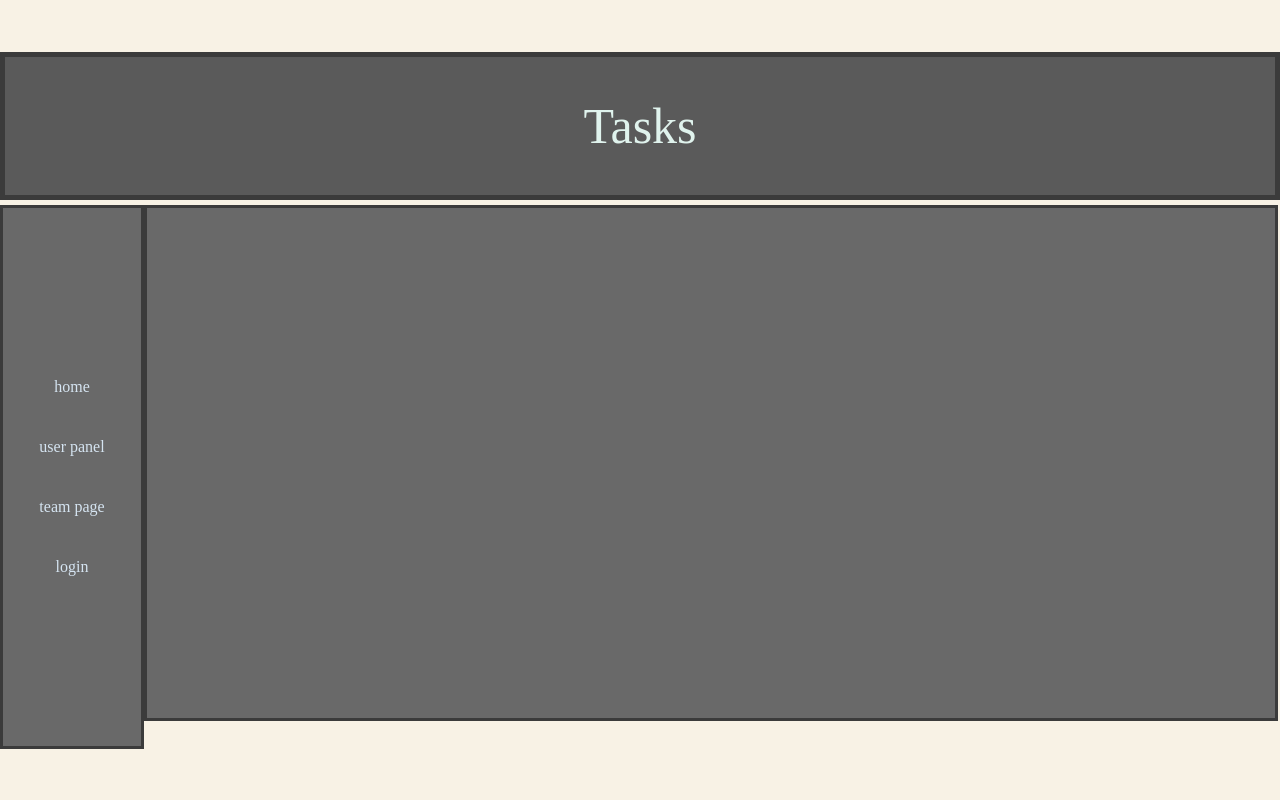
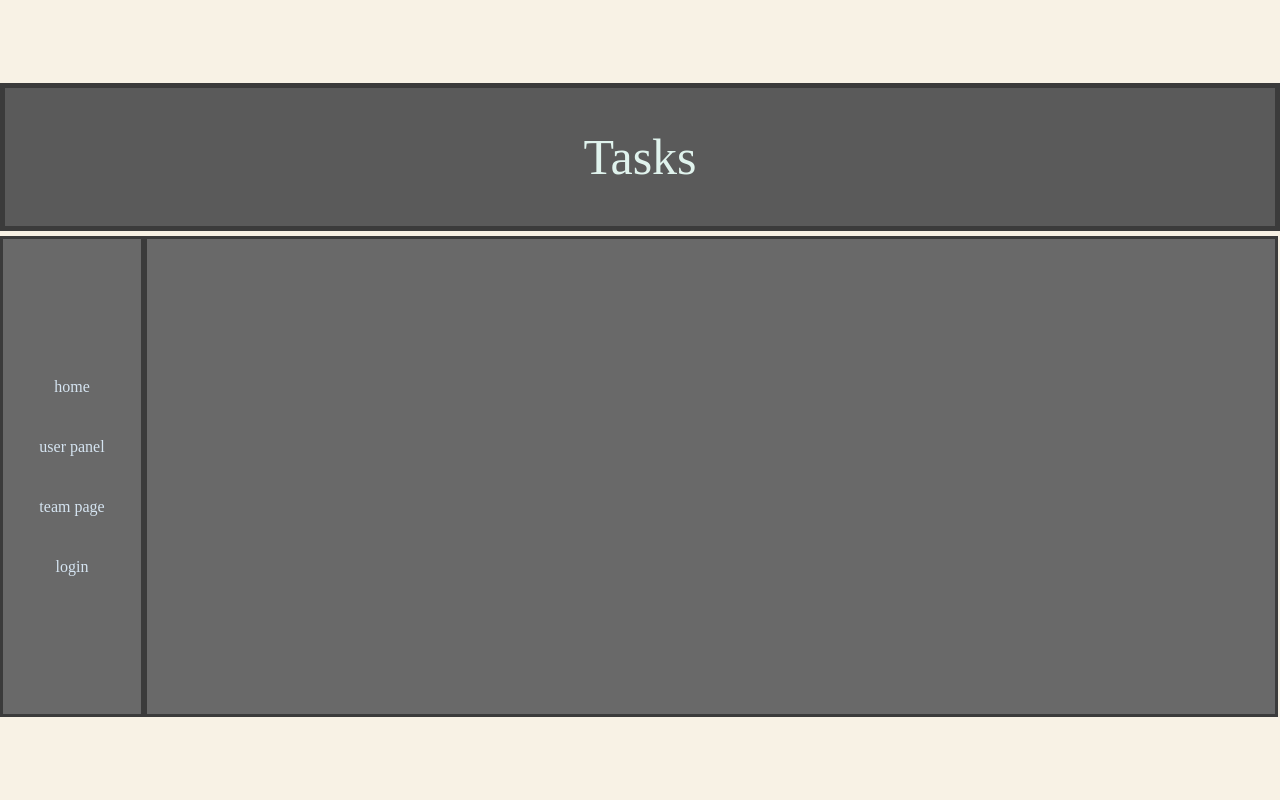
Before and after one commit to anicolette/ProjectOk, a PHP site: page /taskPage.php?teamName=1 in a window 1280 px wide. Run offline with PHP 8.4, Linux system fonts and the light colour scheme; the visitor is signed in with stand-in values (Sample User, id 1); data that the repository does not hold is empty.

Commit message:
more frontend tweaks

```diff
--- a/getEventsForUser.php
+++ b/getEventsForUser.php
@@ -37,8 +37,8 @@
             echo "<h1>" . $teamWithEvent[0] . "</h1></br>";
             foreach ($teamWithEvent[1] as $event) {
                 // Title, Description, CreationDate, DateOf, Creator
-                echo "<h2>" . $event['Title'] . "</h2></br>"
-                    . $event['Description'] . "</br>"
+                echo "<h2>" . $event['Title'] . "</h2>"
+                    . "<p style='padding-left:20px;'>" . $event['Description'] . "</p>"
                     . "Created: "  . $event['CreationDate'] . "</br>"
                     . "Date of: " . $event['DateOf'] . "</br>"
                     . "Created by: " . $event['Creator'] . "</br>";
--- a/style.css
+++ b/style.css
@@ -82,7 +82,7 @@
   line-height: 30px;
   background-color: #696969;
   border: 3px solid #3B3B3B;
-  height: 528px;
+  height: 604px;
   width: 10%;
   float: left;
   padding: 5px;
@@ -99,6 +99,21 @@
   background-color: #696969;
   border: 3px solid #3B3B3B;
   height: 528px;
+  width: 10%;
+  float: left;
+  padding: 5px;
+  text-align: center;
+  margin-top: 5px;
+}
+
+#navtasks {
+  display: flex;
+  justify-content: center;
+  flex-direction: column;
+  line-height: 30px;
+  background-color: #696969;
+  border: 3px solid #3B3B3B;
+  height: 465px;
   width: 10%;
   float: left;
   padding: 5px;
@@ -150,8 +165,7 @@
 }
 
 #profinfo {
-  padding: 50px;
-  width: 86.24%;
+  width: 86.91%;
   float: left;
   text-align: center;
   padding: 10px;
@@ -230,9 +244,9 @@
   margin: 0 auto;
   margin-top: 5px;
   color: #E0F3ED;
-  height: 470px;
+  height: 435px;
   width: 85%;
-  overflow:scroll;
+  overflow-y:auto;
 }
 
 #events {
@@ -244,7 +258,7 @@
   margin: 0 auto;
   margin-top: 5px;
   color: #E0F3ED;
-  height: 470px;
+  height: 498px;
   width: 85%;
-  overflow:scroll;
+  overflow-y:auto;
 }
--- a/taskPage.php
+++ b/taskPage.php
@@ -88,7 +88,7 @@
 
 <body id="taskList">
     <div id="header">Tasks</div>
-	<div id="navteam"><a href="index.html">home</a><br/>
+	<div id="navtasks"><a href="index.html">home</a><br/>
 		<a href="profile.php">user panel</a></br>
 		<a href="<?php echo 'teamPage.php?&teamName='.$_GET['teamName'] ?>">team page</a><br />
 		<a href="login.php">login</a></div>
@@ -99,7 +99,7 @@
         // Title, Description, CreationDate, DueDate, Creator, Responsible
         foreach ($tasks_array as $task) {
             echo "<h3>" . $task['Title'] . " to be completed by " . $task['DueDate'] . " by " . $task['Responsible']  . "</h3>" .
-                "<h4>Description:</h4>" . $task['Description'] .
+                "<h4>Description:</h4>" . "<p style='padding-left:20px;'>" . $task['Description'] . "</p>" .
                 "<br>" .
                 "<h5>Created on " . $task['CreationDate'] . " by " . $task['Creator'] . "</h5>" .
 		"<h5>Finished: " . ($task['Finished'] == 'Y' ? "Yes" : "No") . "</h5>" .
```
Also changed, not shown: profile.php (+3 -23 lines).
